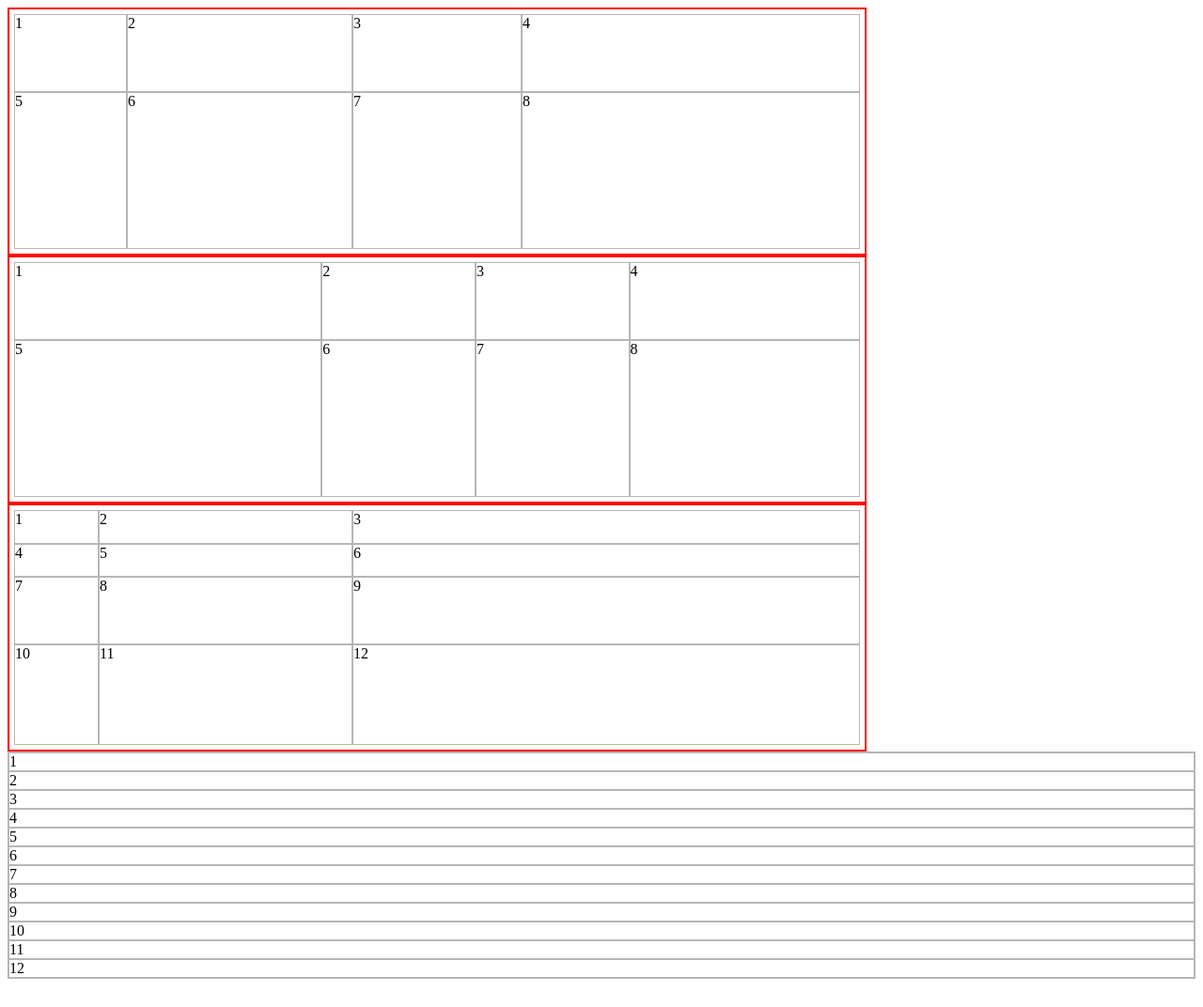
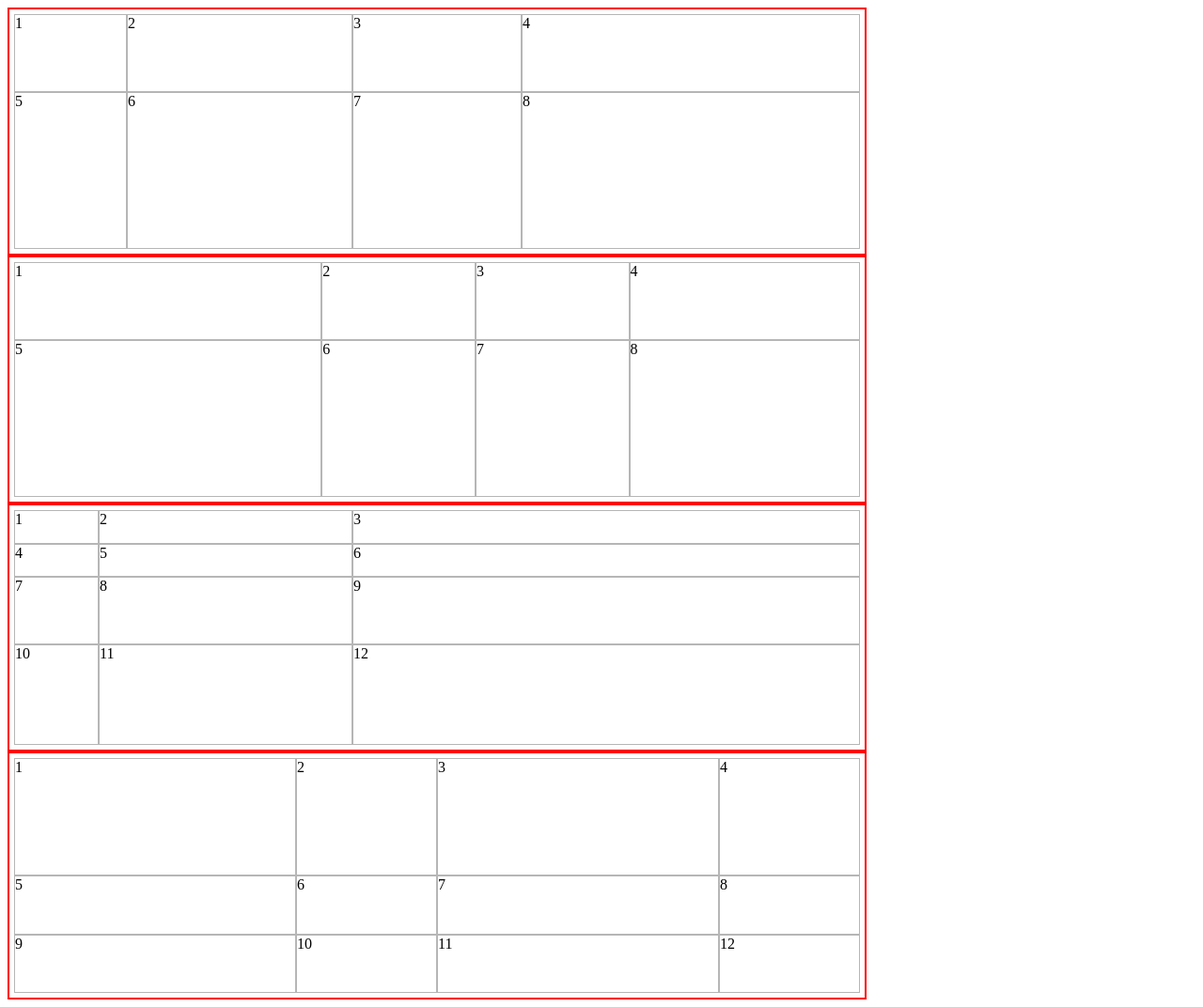
Before and after one commit to qblxx1337/grid, a plain HTML site: page 232/index.html in a window 1280 px wide. Shown: the whole page at 94% size. Before the commit the page ends 1050 px from the top, so only its background shows below. Drawn offline with Linux system fonts and the light colour scheme.

Commit message:
end 4, 232

```diff
--- a/232/style.css
+++ b/232/style.css
@@ -28,3 +28,12 @@ div {
     height: 250px;
     padding: 5px;
 }
+
+#parent4 {
+    display: grid;
+    grid-template: 1fr 0.5fr 0.5fr/ 1fr 0.5fr 1fr 0.5fr;
+    border: 2px solid red;
+    width: 900px;
+    height: 250px;
+    padding: 5px;
+}
```
